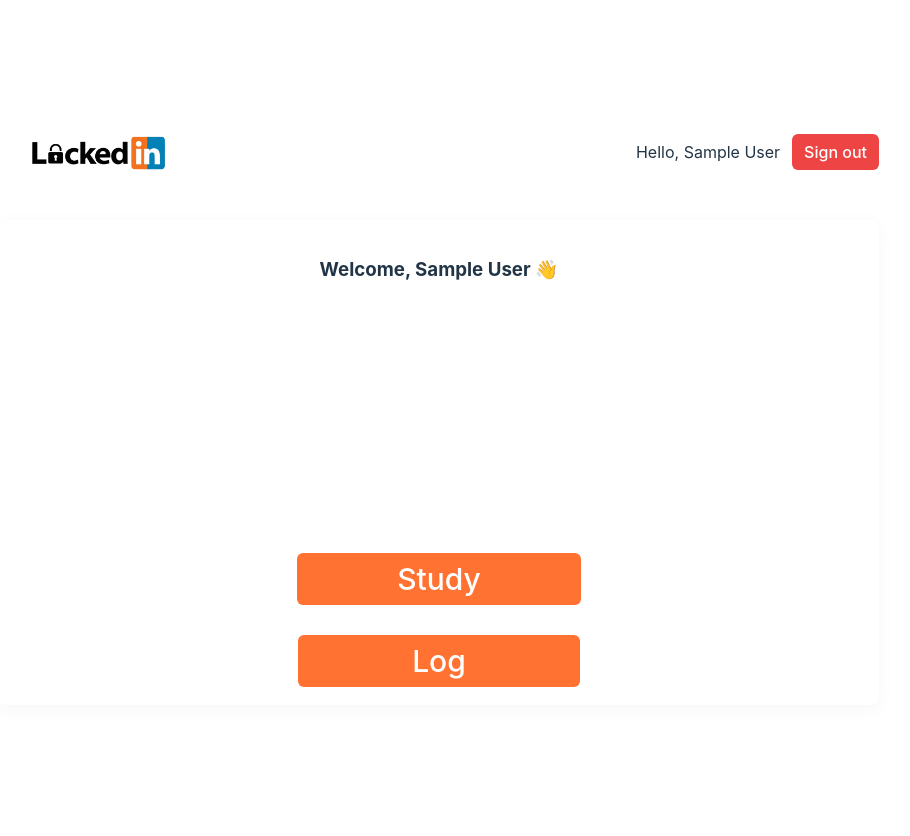
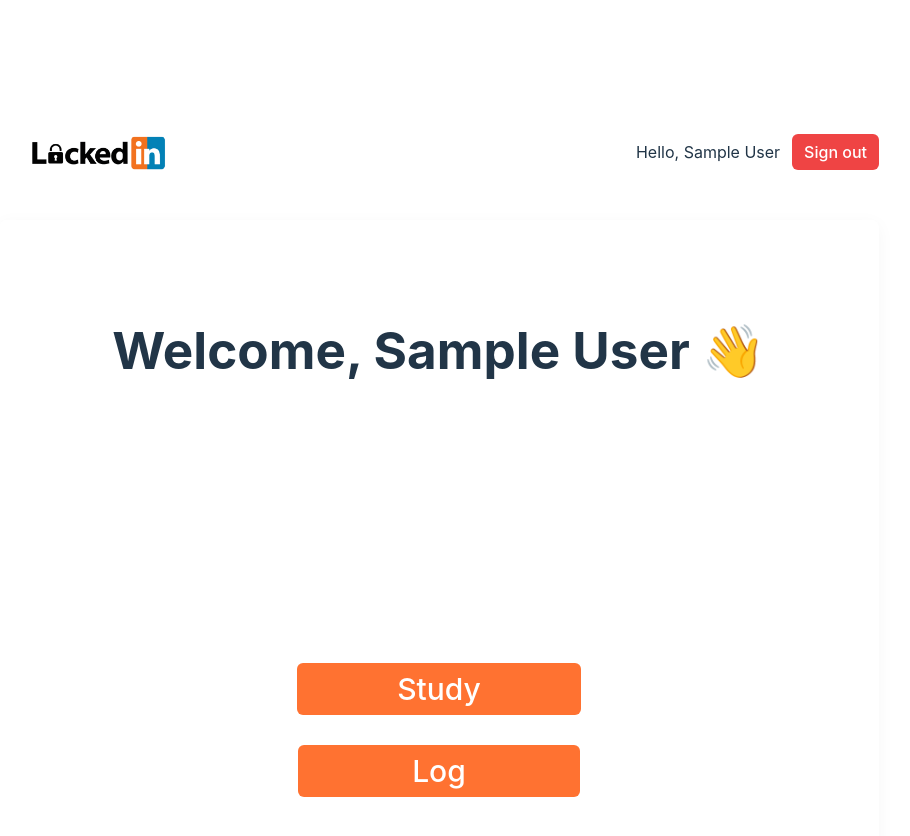
Before and after one commit to ShahidHKhan/LockedIn, a React (Vite) app in the folder client/: page /home in a window 1280 px wide. Shown: the top 836 px of the page, without its empty margins (201-1111 px from the left). Before the commit the page ends 809 px from the top, so only its background shows below. Built offline with nearby package versions, Linux system fonts and the light colour scheme; no server answers; sample sign-in values are in the browser's storage.

Commit message:
Creating list

```diff
--- a/client/src/pages/Home.tsx
+++ b/client/src/pages/Home.tsx
@@ -4,9 +4,9 @@ import { onAuthStateChanged, signOut } from 'firebase/auth'
 import type { User } from 'firebase/auth'
 import { useNavigate, Link } from 'react-router-dom'
 import LockedInLogo from "../assets/LockedInLogo.png"
-import StudyLog from './StudyLog'
 
 const styles: Record<string, React.CSSProperties> = {
+  h1: {paddingTop:'50px'},
   container: { maxWidth: 880, margin: '48px auto', padding: 24, borderRadius: 8, fontFamily: 'Inter, system-ui, sans-serif' },
   header: { display: 'flex', justifyContent: 'space-between', alignItems: 'center', marginBottom: 20 },
   card: { paddingTop:'100px', paddingBottom:'130px',padding: 18, borderRadius: 8, boxShadow: '0 4px 18px rgba(0,0,0,0.04)' },
@@ -14,6 +14,7 @@ const styles: Record<string, React.CSSProperties> = {
   btn2:{ fontSize: '30px',padding: '8px 100px', borderRadius: 6, border: 'none', background: '#ff7231ff', color: '#fff', cursor: 'pointer'},
   btn3:{ fontSize: '30px',padding: '8px 114px', borderRadius: 6, border: 'none', background: '#ff7231ff', color: '#fff', cursor: 'pointer'},
   btnPos:{ paddingTop:'250px',paddingBottom:'30px'},
+  btnPos2: {paddingBottom:'100px'}
 }
 
 const Home: React.FC = () => {
@@ -62,9 +63,9 @@ const Home: React.FC = () => {
       </div>
 
       <div style={styles.card}>
-        <h3>Welcome{user ? `, ${user.displayName || ''}` : ''} 👋</h3>
+        <h1 style={styles.h1}>Welcome{user ? `, ${user.displayName || ''}` : ''} 👋</h1>
         <div style={styles.btnPos}><button onClick={subjectSelection} style={styles.btn2}>Study</button></div>
-        <div><button onClick={studylog} style={styles.btn3}>Log</button></div>
+        <div style={styles.btnPos2}><button onClick={studylog} style={styles.btn3}>Log</button></div>
       </div>
     </div>
   )
--- a/client/src/pages/StudyLog.tsx
+++ b/client/src/pages/StudyLog.tsx
@@ -1,9 +1,80 @@
-import React from 'react'
+import React, { useEffect, useState } from 'react'
+import { auth } from '../firebase/config'
+import { onAuthStateChanged, signOut } from 'firebase/auth'
+import type { User } from 'firebase/auth'
+import { useNavigate, Link } from 'react-router-dom'
+import LockedInLogo from "../assets/LockedInLogo.png"
+import PadLock from "../assets/PadLock.png"
+
+const styles: Record<string, React.CSSProperties> = {
+  h1: {paddingTop:'50px'},
+  container: { maxWidth: 880, margin: '48px auto', padding: 24, borderRadius: 8, fontFamily: 'Inter, system-ui, sans-serif' },
+  header: { display: 'flex', justifyContent: 'space-between', alignItems: 'center', marginBottom: 20 },
+  card: { paddingTop:'100px', paddingBottom:'130px',padding: 18, borderRadius: 8, boxShadow: '0 4px 18px rgba(0,0,0,0.04)' },
+  btn: { padding: '8px 12px', borderRadius: 6, border: 'none', background: '#ef4444', color: '#fff', cursor: 'pointer' },
+  btn2:{ fontSize: '30px',padding: '8px 100px', borderRadius: 6, border: 'none', background: '#ff7231ff', color: '#fff', cursor: 'pointer'},
+  btn3:{ fontSize: '30px',padding: '8px 65px', borderRadius: 6, border: 'none', background: '#ff7231ff', color: '#fff', cursor: 'pointer'},
+  btnPos:{ paddingTop:'100px',paddingBottom:'30px'},
+  btnPos2: {paddingBottom:'100px'},
+  history: {backgroundColor: '#7a7a7aff', fontSize: '20px', paddingTop:'50px', padding: '20px 10px'}
+}
 
 const StudyLog: React.FC = () => {
+  const [user, setUser] = useState<User | null>(null)
+  const navigate = useNavigate()
+
+  useEffect(() => {
+    const unsub = onAuthStateChanged(auth, (u) => {
+      setUser(u)
+      if (!u) {
+        navigate('/login')
+      }
+    })
+    return () => unsub()
+  }, [navigate])
+
+  const handleSignOut = async () => {
+    await signOut(auth)
+    navigate('/Login')
+  }
+
+  function studyHistory(): void {
+    //add DB info to array
+    let history: Object[] = [];
+
+  }
+  function newStudy(): void {
+    navigate('/subjectSelection');
+  }
+
+
+
+
   return (
-    <div style={{ padding: 32, fontFamily: 'Inter, system-ui, sans-serif' }}>
-      <h1>PageSample</h1>
+    <div style={styles.container}>
+      <div style={styles.header}>
+        <img src={LockedInLogo} alt="Lock" style={{ width: "200px" }} />
+        <div>
+          {user ? (
+            <>
+              <button style={styles.btn} onClick={handleSignOut}>Sign out</button>
+            </>
+          ) : (
+            <>
+              <Link to="/login" style={{ marginRight: 8 }}>Login</Link>
+              <Link to="/register">Register</Link>
+            </>
+          )}
+        </div>
+      </div>
+
+      <div style={styles.card}>
+        <h1 style={styles.h1}>Study Log</h1>
+        <img src={PadLock} alt="PadLock" style={{ width: "300px" }} />
+        <div style={styles.btnPos}><button onClick={newStudy} style={styles.btn2}>New Study</button></div>
+
+
+      </div>
     </div>
   )
 }
```
Also changed, not shown: client/src/assets/PadLock.png (added).
